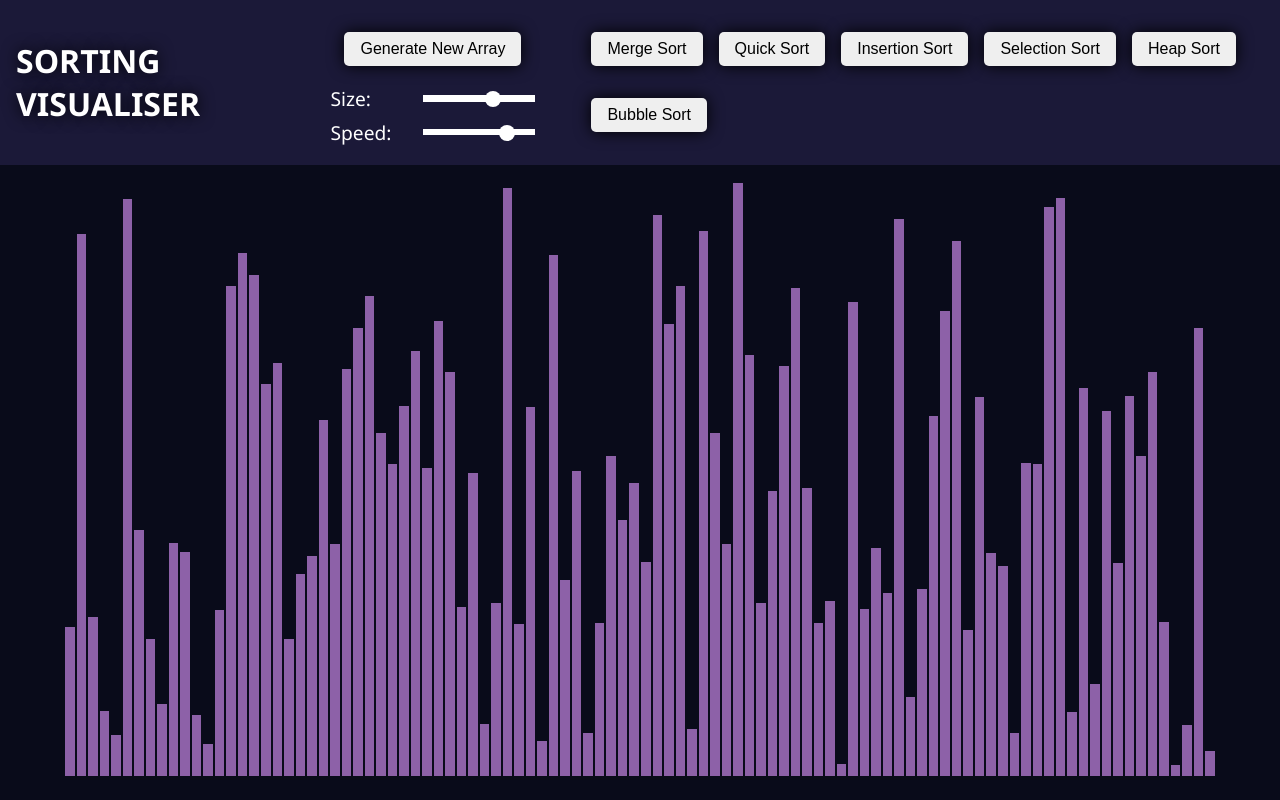
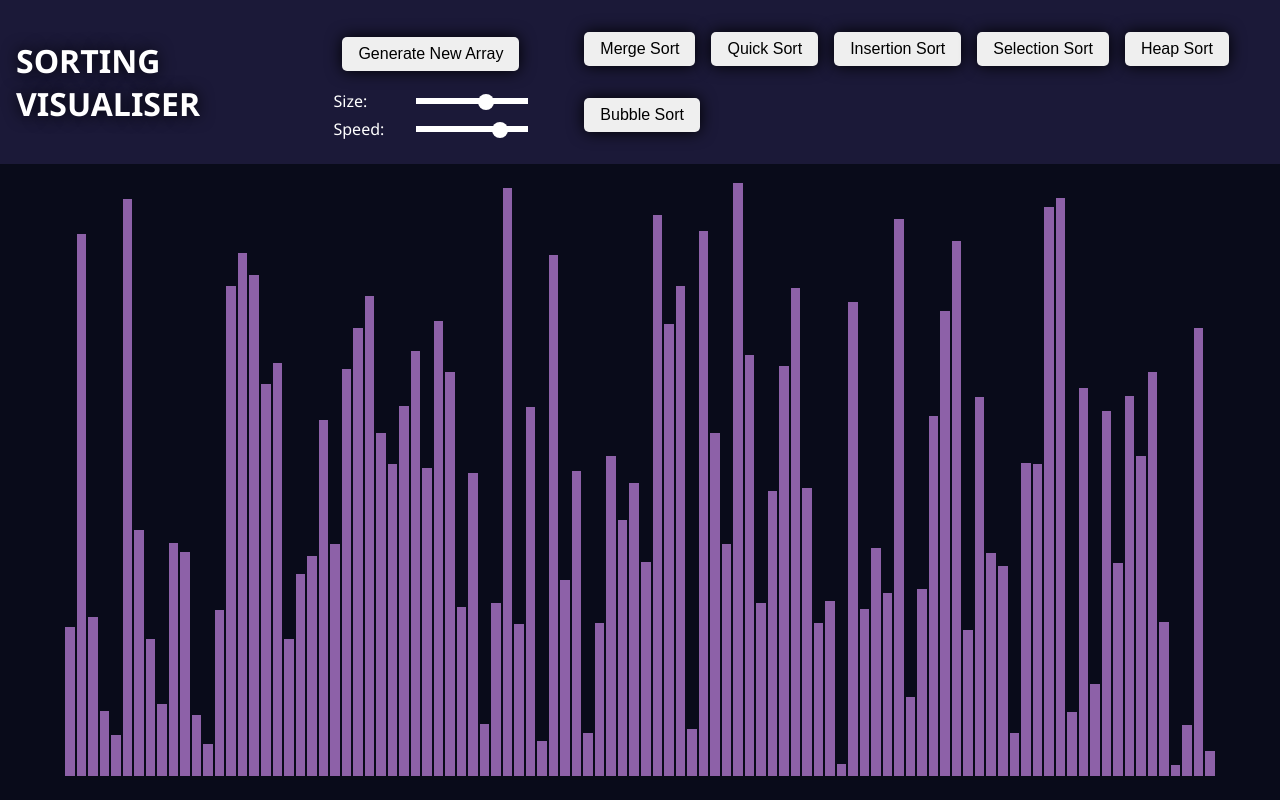
Before and after one commit to srinivasteja18/Sorting-Visualiser, a React (Create React App) app: page / in a window 1280 px wide. Built offline with nearby package versions, Linux system fonts and the light colour scheme.

Commit message:
Update App.css

```diff
--- a/src/App.css
+++ b/src/App.css
@@ -64,7 +64,7 @@ button:hover{
   color: white;
 }
 .customs label, .customs input{
-  font-size: 1.2rem;
+  font-size: 1rem;
   margin: .2rem 1rem;
 }
 
```
